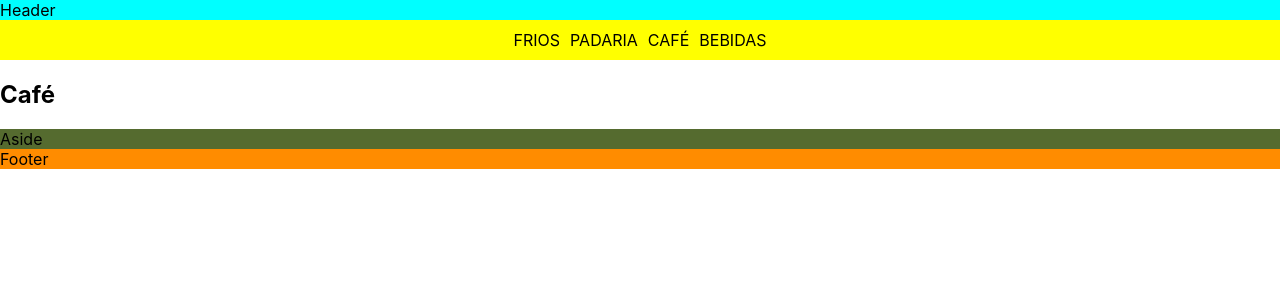
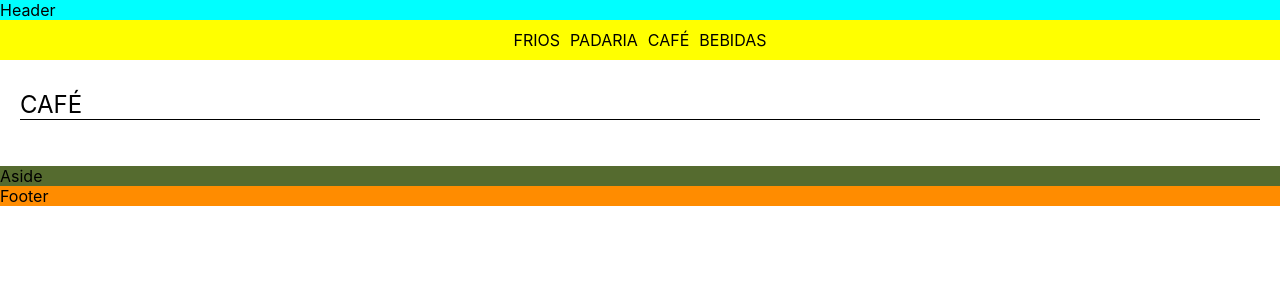
Before and after one commit to eldes/ti37-introducao-react, a React (Create React App) app: page /cafe in a window 1280 px wide. Shown: the top 300 px of the page. Built offline with nearby package versions, Linux system fonts and the light colour scheme.

Commit message:
Estilza a CategoriaPage

```diff
--- a/src/pages/Categoria.tsx
+++ b/src/pages/Categoria/index.tsx
@@ -1,6 +1,7 @@
 import { FunctionComponent } from 'react';
-import ProdutoItem from '../components/ProdutoItem';
-import Categoria from '../models/Categoria';
+import ProdutoItem from '../../components/ProdutoItem';
+import Categoria from '../../models/Categoria';
+import styles from './styles.module.css';
 
 type Props = {
   categoria: Categoria
@@ -9,14 +10,14 @@ type Props = {
 const CategoriaPage: FunctionComponent<Props> = function (props) {
 
   return (
-		<>
-			<h1>{props.categoria.nome}</h1>
-			<ul>
+		<div className={styles.CategoriaPage}>
+			<h1 className={styles.Nome}>{props.categoria.nome}</h1>
+			<ul className={styles.Produtos}>
 				{props.categoria.produtos.map(function(produto) {
 					return <ProdutoItem produto={produto} />
 				})}
 			</ul>
-		</>
+		</div>
 	);
 };
 
--- /dev/null
+++ b/src/pages/Categoria/styles.module.css
@@ -0,0 +1,15 @@
+.CategoriaPage {
+  padding: 10px 20px;
+}
+
+.Nome {
+  font-weight: normal;
+  text-transform: uppercase;
+  border-bottom: 1px solid #000;
+}
+
+.Produtos {
+  display: flex;
+  column-gap: 16px;
+  justify-content: center;
+}
```
